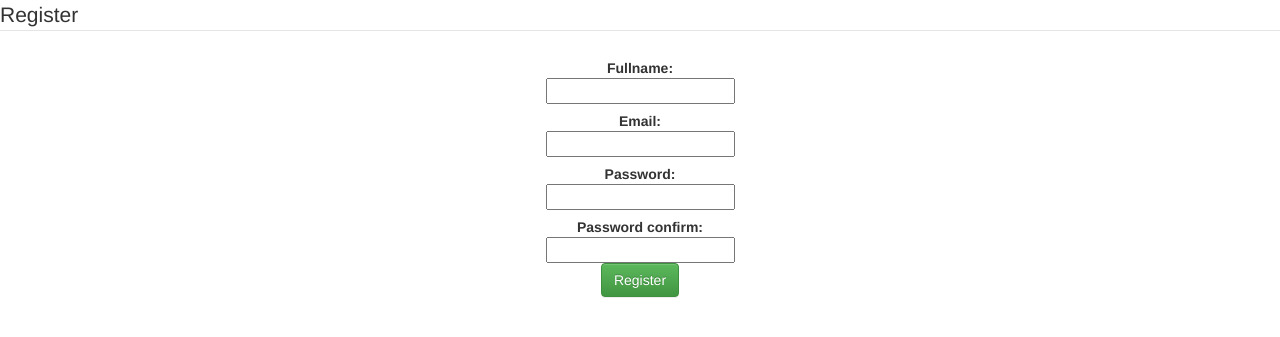
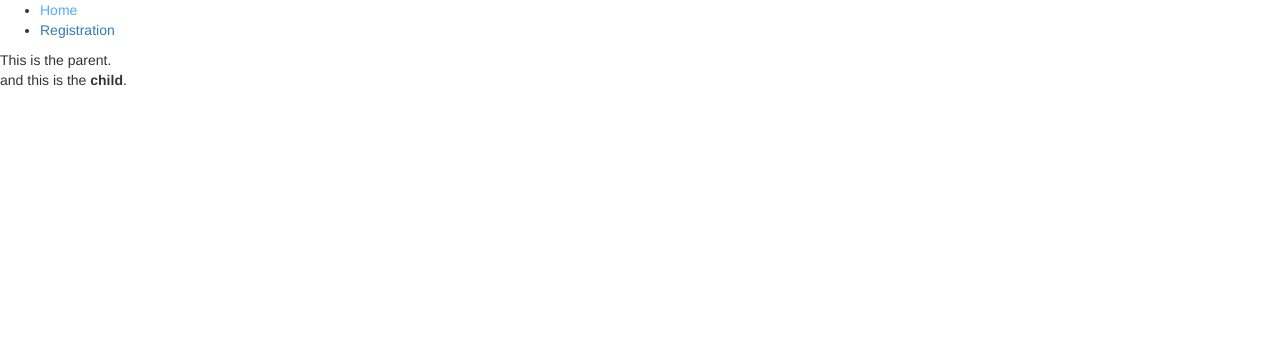
Before and after one commit to Social-projects-Rivne/Cycling, a Django app: page / in a window 1280 px wide. Shown: the top 337 px of the page. Run offline with Django 3.2, Linux system fonts and the light colour scheme; style sheets or scripts are compiled from the project's sources; parts of the project's set-up code (start-up, migrations or seed data) failed here and were passed over; some libraries are stand-ins or nearby versions.

Commit message:
Added React Routers

```diff
--- a/APP/templates/APP/index.html
+++ b/APP/templates/APP/index.html
@@ -22,6 +22,6 @@
 	{% load staticfiles %}
 	<script src="https://maxcdn.bootstrapcdn.com/bootstrap/3.3.7/js/bootstrap.min.js" integrity="sha384-Tc5IQib027qvyjSMfHjOMaLkfuWVxZxUPnCJA7l2mCWNIpG9mGCD8wGNIcPD7Txa" crossorigin="anonymous"></script>
     <script src="{% static 'js/app/bundle.js' %}"></script>
-	<script src="app.jsx" type="text/babel"></script>
+	<!--<script src="app.jsx" type="text/babel"></script>-->
 </body>
 </html>
--- a/APP/urls.py
+++ b/APP/urls.py
@@ -4,8 +4,9 @@ from .views import views
 
 urlpatterns = [
     url(r'^$', views.index, name='index'),
-    url(r'^registration$', views.registration),
+    url(r'^v1/registration$', views.registration),
     url(r'^v1/places/search$', views.get_places_by_points, name='get_points'),
     url(r'^v1/parkings/search$', views.get_parkings_by_points, name='get_points'),
     url(r'^v1/stolen/search$', views.get_stolen_bikes_by_points, name='get_points'),
+    url(r'^', views.index, name='index'),
 ]
--- a/static/jsx/main.jsx
+++ b/static/jsx/main.jsx
@@ -1,16 +1,39 @@
-import React from 'react';
-import ReactDOM from 'react-dom';
-import { FormComponent } from './registration.jsx';
+import React              from 'react';
+import { Router,
+  Route,
+  Link,
+  hashHistory,
+  browserHistory,
+  IndexRoute }            from 'react-router';
+import ReactDOM           from 'react-dom';
+import { FormComponent }  from './registration.jsx';
+import Parent             from './parent.jsx';
 
 class APP extends React.Component{
   render(){
     return (
-      <div>
-        <div> </div>
-        <FormComponent name="registration"/>
-      </div>
-    )
+         <div>
+            <ul>
+               <li><Link onlyActiveOnIndex activeStyle={{color:'#53acff'}} to='/'>Home</Link></li>
+               <li><Link activeStyle={{color:'#53acff'}} to='/registration'>Registration</Link></li>
+            </ul>
+
+           {this.props.children}
+         </div>
+      )
   }
 };
 
-ReactDOM.render(<APP/>, document.getElementById('app'));
+const NotFound = () => (
+  <h1>404.. This page is not found!</h1>)
+
+ReactDOM.render(
+  (<Router history = {browserHistory}>
+      <Route path = "/" component = {APP}>
+         <IndexRoute component = {Parent} />
+         <Route path = "home" component = {Parent} />
+         <Route path = "/registration" component = {FormComponent} />
+         <Route path='*' component={NotFound} />
+      </Route>
+  </Router>),
+  document.getElementById('app'));
--- a/static/jsx/parent.jsx
+++ b/static/jsx/parent.jsx
@@ -12,4 +12,4 @@ class Parent extends React.Component{
   }
 };
 
-export {Parent};
+export default Parent;
```
Also changed, not shown: Cycling/settings.py (+5 -6 lines).
